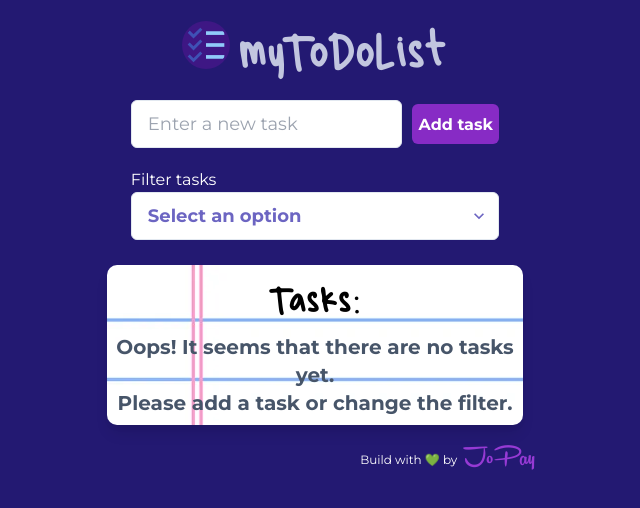
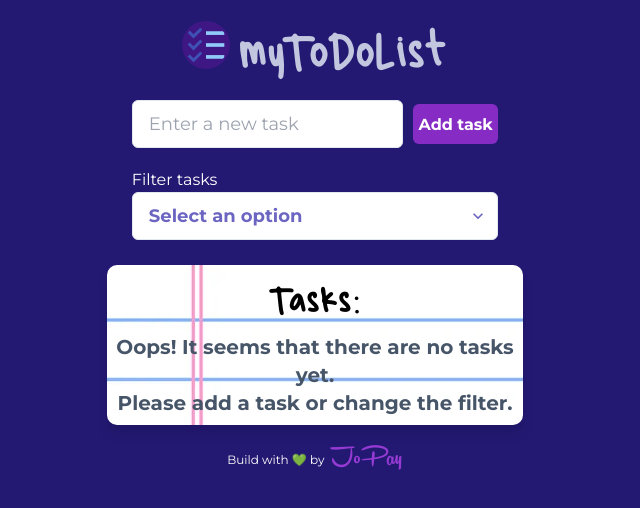
Before and after one commit to joPayWie/todolist, a React (Vite) app: page / in a window 1280 px wide. Shown: the top 508 px of the page, without its empty margins (325-965 px from the left). Built offline with nearby package versions, Linux system fonts and the light colour scheme.

Commit message:
finished master content

```diff
--- a/src/App.jsx
+++ b/src/App.jsx
@@ -33,7 +33,7 @@ function App() {
 
   return (
     <div className="App">
-      <VStack spacing="3%">
+      <VStack spacing='15%'>
         <Flex h="90%" direction="column" align="center" p="3%">
           <Header addNewTask={addNewTask} setTasks={setTasks} />
           <List tasks={tasks} deleteTask={deleteTask} setTasks={setTasks} />
--- a/src/components/Footer/Footer.jsx
+++ b/src/components/Footer/Footer.jsx
@@ -2,7 +2,7 @@ import './Footer.module.css'
 
 export const Footer = () => {
   return (
-    <footer className='text-xs self-end mt-0'>
+    <footer className='text-xs self-end w-full'>
         <span> Build with &#128154; by
             <strong className='text-[#963ad4] text-3xl'> JoPay</strong>
         </span>
--- a/src/components/Task/Task.jsx
+++ b/src/components/Task/Task.jsx
@@ -34,7 +34,7 @@ export const Task = ({
         </span>
         <Flex w="26%" justify="space-between">
           <IconButton
-            colorScheme="green"
+            colorScheme={taskStatus ? 'blackAlpha' : 'green'}
             aria-label="Check"
             icon={<CheckIcon />}
             onClick={() => changeTaskStatus(taskId)}
@@ -63,10 +63,10 @@ export const Task = ({
 
             <AlertDialogFooter>
               <Button colorScheme='blue' onClick={onClose}>
-                Cancel
+                No, cancel
               </Button>
               <Button colorScheme='red' onClick={() => deleteTask(taskId)} ml={3}>
-                Delete
+                Yes, delete
               </Button>
             </AlertDialogFooter>
           </AlertDialogContent>
--- a/src/index.css
+++ b/src/index.css
@@ -5,22 +5,3 @@
 body {
   font-family: 'Montserrat', sans-serif !important;
 }
-
-button {
-  border-radius: 8px;
-  border: 1px solid transparent;
-  padding: 0.6em 1.2em;
-  font-size: 1em;
-  font-weight: 500;
-  font-family: inherit;
-  background-color: #1a1a1a;
-  cursor: pointer;
-  transition: border-color 0.25s;
-}
-button:hover {
-  border-color: #b56aff;
-}
-button:focus,
-button:focus-visible {
-  outline: 4px auto -webkit-focus-ring-color;
-}
```
